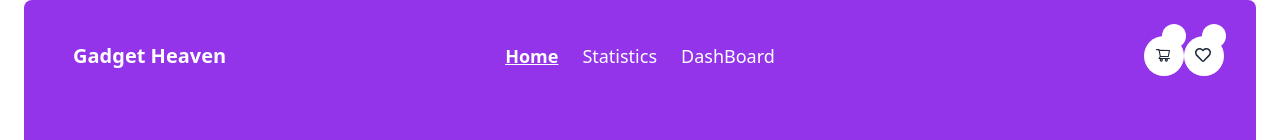
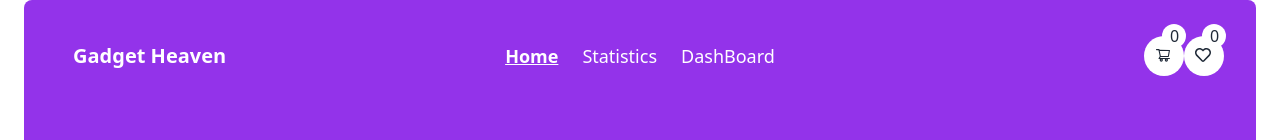
Before and after one commit to programming-hero-web-course-4/b10a8-gadget-heaven-SakibHasan7439, a React (Vite) app: page / in a window 1280 px wide. Shown: the top 140 px of the page. Built offline with nearby package versions, Linux system fonts and the light colour scheme.

Commit message:
some issue fixed with adding items to cart and wishlist

```diff
--- a/src/Components/Cart.jsx
+++ b/src/Components/Cart.jsx
@@ -14,7 +14,6 @@ const Cart = () => {
     useEffect(()=>{
         const storedCartItems = storedCartList();
         const cartItemsInt = storedCartItems.map((id)=> parseInt(id));
-        setAddItem(cartItemsInt);
         const allCartItems = productsData.filter((product)=> cartItemsInt.includes(product.product_id));
         const getCopy = [...allCartItems].map((item)=> item.price);
         const totalSum = getCopy.reduce((sum, current)=> current + sum, 0);
--- a/src/Components/Navbar.jsx
+++ b/src/Components/Navbar.jsx
@@ -1,11 +1,23 @@
 import { NavLink } from "react-router-dom";
 import { AiOutlineShoppingCart } from "react-icons/ai";
 import { FaRegHeart } from "react-icons/fa";
-import { useContext } from "react";
+import { useContext, useEffect } from "react";
 import { ProductContext } from "../Layout/MainLayouts";
+import { storedCartList, storedWishList } from "../LoadToDataBase/LoadToDataBase";
 
 const Navbar = () => {
-    const { addItem, addToWish } = useContext(ProductContext);
+    const { addItem, addToWish,setAddItem, setAddToWish } = useContext(ProductContext);
+
+    useEffect(()=>{
+        const storedCartItems = storedCartList();
+        const cartItemsInt = storedCartItems.map((id)=> parseInt(id));
+        setAddItem(cartItemsInt);
+
+        const storedWishItem = storedWishList();
+        const wishListItemInt = storedWishItem.map((id)=> parseInt(id));
+        setAddToWish(wishListItemInt);
+    },[]);
+
     return (
         <div className="navbar rounded-t-lg bg-purple-600 p-2 md:p-8">
         <div className="navbar-start">
--- a/src/Components/ProductDetails.jsx
+++ b/src/Components/ProductDetails.jsx
@@ -1,13 +1,15 @@
-import { useEffect, useState } from "react";
-import { Link, useLoaderData, useParams } from "react-router-dom";
+import { useContext, useEffect, useState } from "react";
+import { useLoaderData, useParams } from "react-router-dom";
 import { FaStar } from "react-icons/fa";
 import { FaRegStar } from "react-icons/fa";
 import { MdOutlineShoppingCart } from "react-icons/md";
 import { FaRegHeart } from "react-icons/fa";
 import { addToCartList, addToWishList, storedCartList, storedWishList } from "../LoadToDataBase/LoadToDataBase";
+import { ProductContext } from "../Layout/MainLayouts";
 
 const ProductDetails = () => {
     const details = useLoaderData();
+    const { setAddItem, setAddToWish } = useContext(ProductContext);
     const {product_id} = useParams();
     const makeIntId = parseInt(product_id);
     const [products, setProducts] = useState({});
@@ -34,11 +36,20 @@ const ProductDetails = () => {
     const {product_image, product_title, price, availability, Specification, rating, description} = products;
 
     const handleAddToCart = (product_id) =>{
+
         addToCartList(product_id);
+
+        const storedCartItems = storedCartList();
+        const cartItemsInt = storedCartItems.map((id)=> parseInt(id));
+        setAddItem(cartItemsInt);
     }
 
     const handleAddToWishList = (product_id) =>{
         addToWishList(product_id);
+
+        const storedWishItem = storedWishList();
+        const wishListItemInt = storedWishItem.map((id)=> parseInt(id));
+        setAddToWish(wishListItemInt);
     }
 
     return (
```
